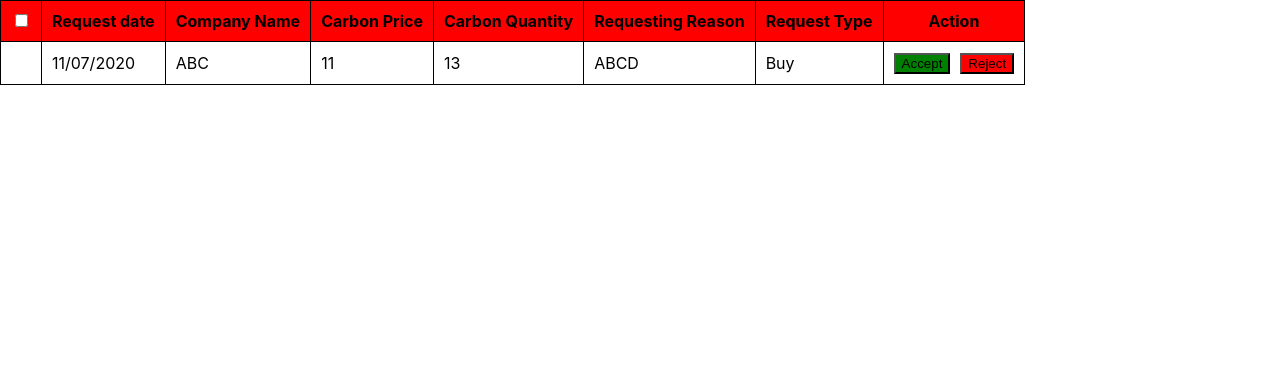
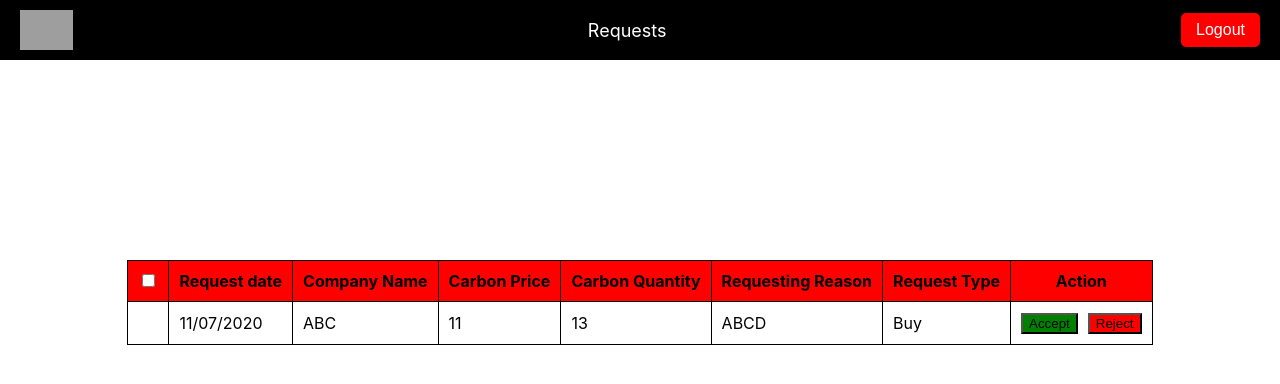
Before and after one commit to ryanlimsmu/dbsmapgroup6, a React (Create React App) app in the folder frontend/: page /requests in a window 1280 px wide. Shown: the top 384 px of the page. Built offline with nearby package versions, Linux system fonts and the light colour scheme; grey boxes are pictures that could not be loaded.

Commit message:
Add navbar to requests received page

```diff
--- a/frontend/src/components/Requests.jsx
+++ b/frontend/src/components/Requests.jsx
@@ -1,4 +1,5 @@
 import React from 'react'
+import Navbar from './requests/Navbar'
 import Req_table from './requests/ReqTable'
 
 const Requests = () => {
@@ -15,7 +16,10 @@ const Requests = () => {
   ]
 
   return (
-    <Req_table isHomePage={ false } requests={ requests }/>
+    <div>
+        <Navbar />
+        <Req_table isHomePage={ false } requests={ requests }/>
+    </div>
   )
 }
 
--- a/frontend/src/components/requests/Balance.js
+++ b/frontend/src/components/requests/Balance.js
@@ -1,5 +1,5 @@
 import React from 'react';
-import './Balance.css';
+import '../../css/Balance.css';
 
 const Balance = ({ carbonBalance, cashBalance }) => {
   return (
--- a/frontend/src/components/requests/Navbar.js
+++ b/frontend/src/components/requests/Navbar.js
@@ -1,6 +1,6 @@
 import React from 'react';
 import { Link } from 'react-router-dom';
-import './Navbar.css';
+import '../../css/Navbar.css';
 import logo from '../../DBS.png';
 
 const Navbar = () => {
--- a/frontend/src/components/requests/ReqTable.jsx
+++ b/frontend/src/components/requests/ReqTable.jsx
@@ -5,7 +5,7 @@ import HomeButton from './HomeButton'
 
 const ReqTable = ( { isHomePage, requests } ) => {
   return (
-    <div>
+    <div className='container'>
       <table>
         <tr>
           { !isHomePage && <th><input type="checkbox"></input></th> }
--- a/frontend/src/css/ReqTable.css
+++ b/frontend/src/css/ReqTable.css
@@ -1,3 +1,10 @@
+.container {
+    margin-top: 200px;
+    max-width: fit-content;
+    margin-left: auto;
+    margin-right: auto;
+}
+
 table, th, td {
     border: 1px solid black;
     border-collapse: collapse;
```
